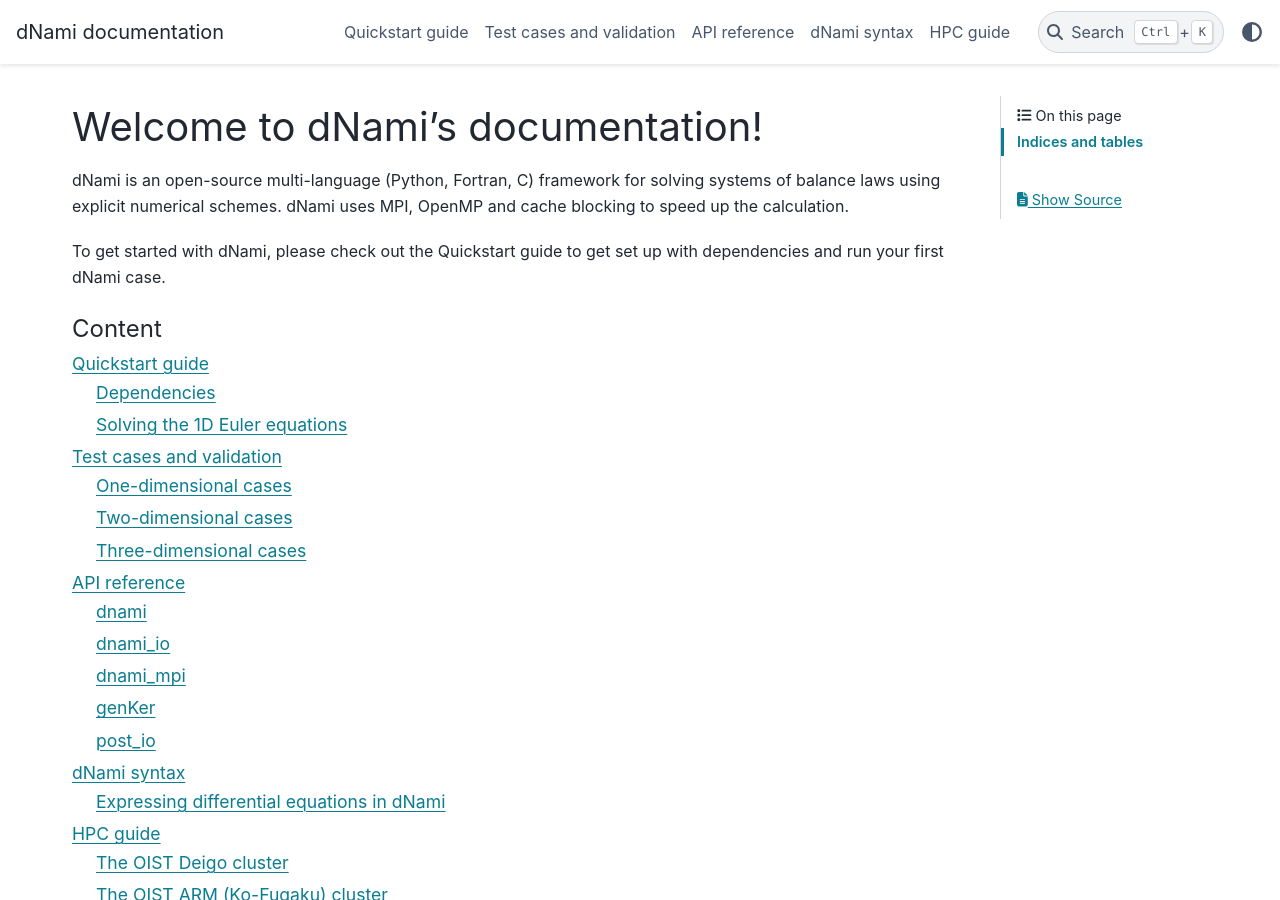
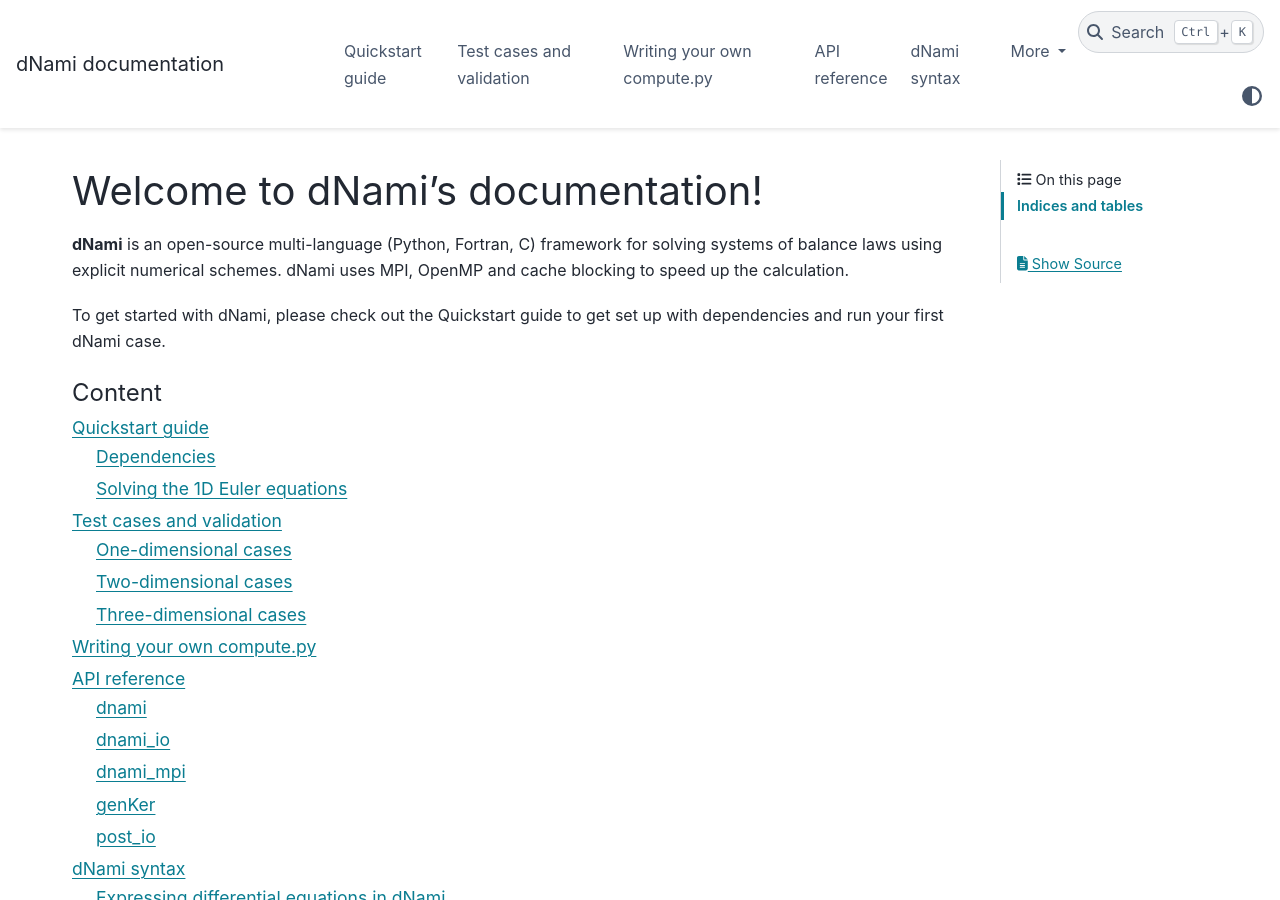
Before and after one commit to dNamiLab/dNami, a Sphinx documentation site: the page built from doc/index.rst, in a window 1280 px wide and 900 px high. Built offline with Sphinx 7.4.7 and the PyData theme 0.15.4, drawn with Linux system fonts in a browser that asks for light colours; some of the changed lines change nothing that is shown.

Commit message:
added the compute writing documentation section

```diff
--- a/doc/index.rst
+++ b/doc/index.rst
@@ -6,7 +6,7 @@
 Welcome to dNami's documentation!
 *********************************
 
-dNami is an open-source multi-language (Python, Fortran, C) framework for solving systems of balance laws using explicit numerical schemes. dNami uses MPI, OpenMP and cache blocking to speed up the calculation.
+**dNami** is an open-source multi-language (Python, Fortran, C) framework for solving systems of balance laws using explicit numerical schemes. dNami uses MPI, OpenMP and cache blocking to speed up the calculation.
 
 To get started with dNami, please check out the Quickstart guide to get set up with dependencies and run your first dNami case.
 
@@ -17,6 +17,7 @@
 
    usage/quickstart
    usage/testcases
+   usage/compute
    usage/api
    usage/syntax
    usage/clusters
--- /dev/null
+++ b/doc/usage/compute.rst
@@ -0,0 +1,100 @@
+Writing your own compute.py
+***************************
+
+The functions called in the `compute.py` are documented in the API reference section. However, this section aims to elucidate the order and reasoning behinds the various steps when setting up a case, allocating memory and passing information from the Python layer to the Fortran layer.
+
+Each of the following code blocks assume that the ``dnami`` Python library has been imported as ``dn``.
+
+**Creating the tree**
+
+The first ``dnami`` library function called in the `compute.py` is:
+
+.. code-block:: python
+
+        dtree = dn.create_tree()
+
+This creates a dictionary of dictionaries each containing information about different aspects of the computation henceforth referred to as the 'tree'. Many dictionaries are initially empty but some contain information derived for the pseudo-code translation and compilation steps such as a list of the solved and stored variables or the number of halo points (determined by the largest finite-difference or filter stencil). For example, inspection of the `src/dnami.py` source shows an equation-related dictionary being populated with the list of solved variables:
+
+.. code-block:: python
+
+        for v in varsolved:
+                dtree['eqns']['qvec']['solved'].append([v,varname[v]])
+
+where ``varsolved`` was imported from information generated from the `rhs.py` file. In the case of the 1D Euler equations solved in the quickstart guide, this list would contain `rho, u, et` which are the density, the velocity and the total energy.  After this tree creating step, the information about the computational parameters have to be give to the tree e.g. the grid size, the MPI domain decomposition, etc. For instance, the number of x-direction grid points ``nxgb`` can be set in the relevant section of the tree as:
+
+.. code-block:: python
+
+        dtree['grid']['size']['nxgb'] = nxgb
+
+Note that this is the global number of points, not the processor specific number. The split across ``nxpr`` processors in the x-direction can be specified as:
+
+.. code-block:: python
+
+        dtree['mpi']['split']['nxpr'] = nxpr
+
+
+**Initialising the Message Passing Interface**
+
+If the total number of processors is not one, then the next step involves setting up the Message Passing Interface via:
+
+.. code-block:: python
+
+        dtree = dn.start_mpi(dtree)
+
+With the information supplied in the previous section, the appropriate number of MPI processes are setup with the communicators for exchanging information between neighboring subdomains and specific ones for the boundary conditions if required. Currently, dNami uses MPI4PY. For more details the reader is referred to the `MPI4PY documentation <https://mpi4py.readthedocs.io/en/stable/>`_. The user can then obtain splitting-derived information such as the local number of points in the x-direction from the updated tree:
+
+.. code-block:: python
+
+        nx = dtree['mpi']['dMpi'].nx
+
+Note that ``dtree['mpi']['dMpi']`` is a class.
+
+
+**Allocating memory**
+
+In this step, the memory used by each subprocess for the run parameters and the data (i.e. the solved and stored variables) is allocated:
+
+.. code-block:: python
+
+        dtree = dn.allocate(dtree)
+
+Three main elements are allocated: a set of integer parameter (e.g. number of halo points, number of grid points, number of variables etc) which are used for memory reference purpose in the Fortran layer, a set of float parameters (e.g. grid spacing, time step, run constants, etc) and the data used and/or output during the run (see the difference between solved, stored and static variables). `Views <https://numpy.org/doc/stable/reference/generated/numpy.ndarray.view.html>`_ on these allocated memory regions are created so that the user can fill it (e.g. with the initial conditions) or perform operations with it (e.g. output the min/max of a given field). These views are added to the tree. The user can then create an alias to the views; for example, referring again to the 1D Euler case:
+
+.. code-block:: python
+
+        rho = dtree['eqns']['qvec']['views']['rho'] # density view
+        u   = dtree['eqns']['qvec']['views']['u']   # velocity view
+        et  = dtree['eqns']['qvec']['views']['et']  # total energy view
+
+The user can then set the initial velocity field to zero:
+
+.. code-block:: python
+
+       u[:] = np.float64(0.)
+
+To be clear, this operation does not create a new numpy array, it zeros the portion of the already-allocated memory that corresponds to the velocity variable.
+
+
+**Passing information to the Fortran layer**
+
+A set of aliases for the three aforementioned arrays are created:
+
+.. code-block:: python
+
+        intparam,fltparam,data = (dtree['libs']['fort']['integers'],
+                                  dtree['libs']['fort']['floats'],
+                                  dtree['libs']['fort']['data'])
+
+These memory references are then passed to the Fortran layer when calling the functions compiled with f2py e.g. when advancing the solution in time during the sub-RK steps:
+
+
+.. code-block:: python
+
+	dn.dnamiF.time_march(intparam,fltparam,data)
+
+The integer parameters (which are organised in a set pre-defined order) are used to read and modify the correct portion of the memory corresponding to ``data``.
+
+
+**Starting your own compute**
+
+To create your own compute, we suggest that you start from an existing example that is closest to your desired case and tailor it to your needs.
```
